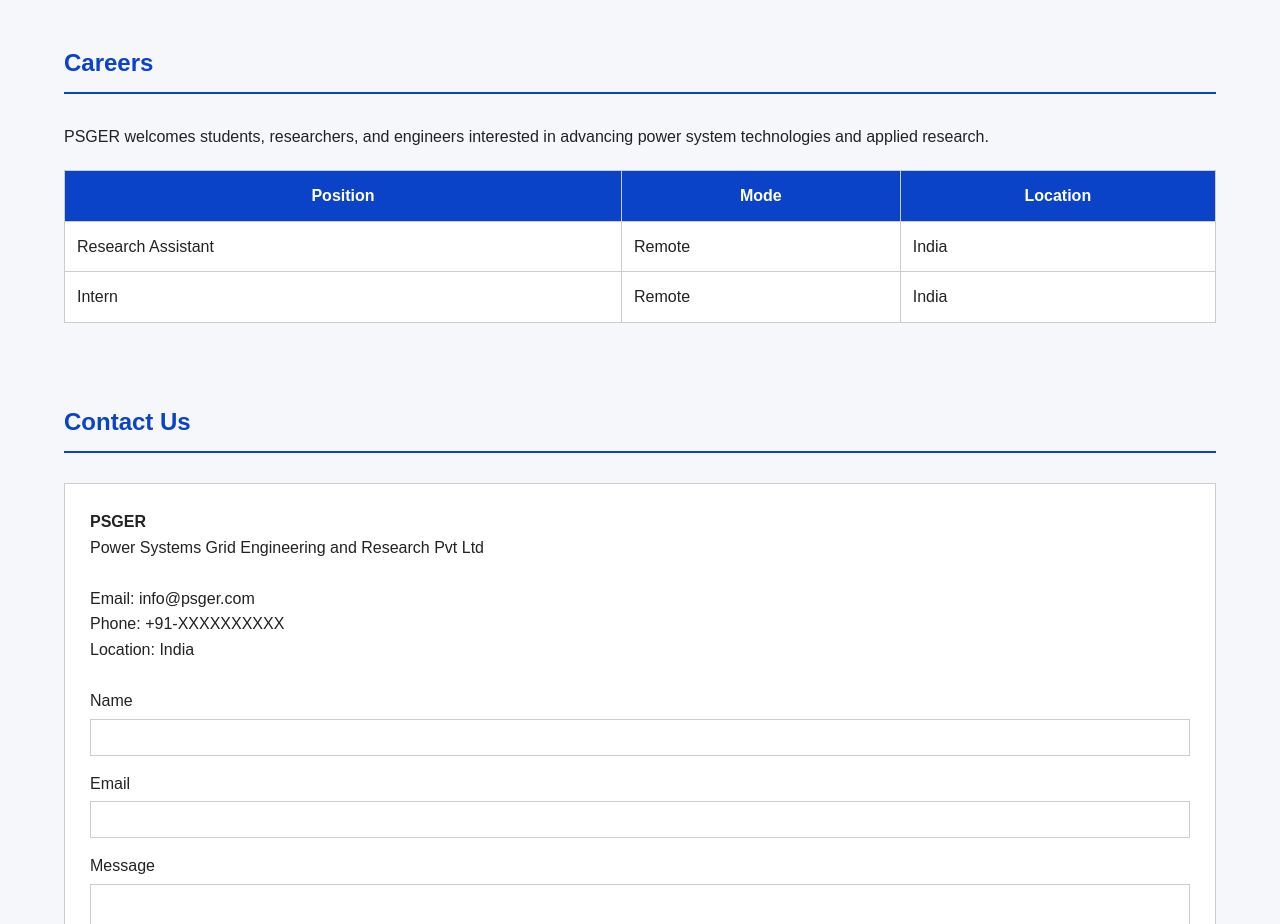
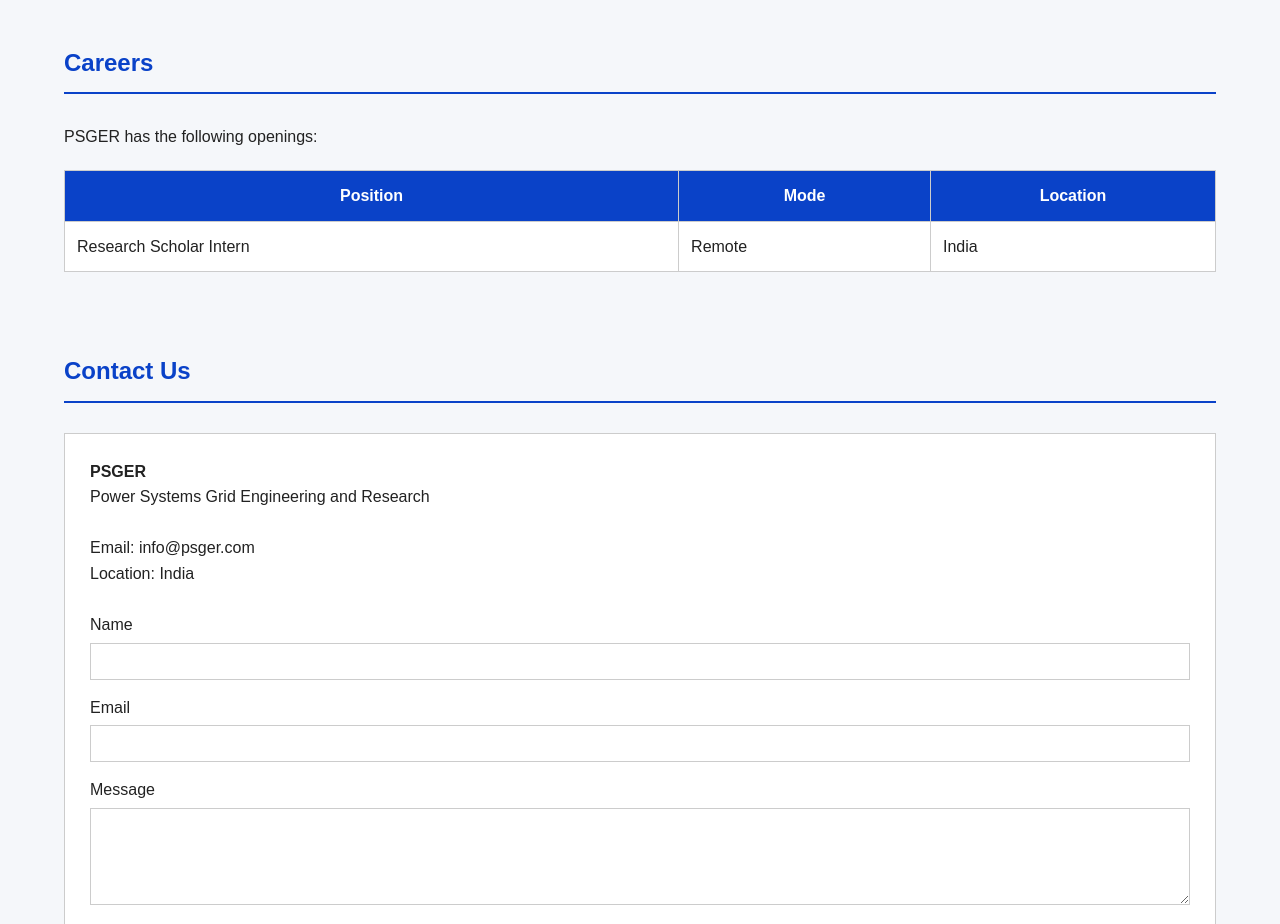
Before and after one commit to pspower-psger/homepage, a plain HTML site: page index.html in a window 1280 px wide. Shown: the part 840-1764 px from the top of the page. Drawn offline with Linux system fonts and the light colour scheme.

Commit message:
Update index.html

```diff
--- a/index.html
+++ b/index.html
@@ -315,8 +315,7 @@
         <h2 class="section-title">Careers</h2>
 
         <p style="margin-bottom:20px;">
-            PSGER welcomes students, researchers, and engineers interested
-            in advancing power system technologies and applied research.
+            PSGER has the following openings:
         </p>
 
         <table>
@@ -327,13 +326,7 @@
             </tr>
 
             <tr>
-                <td>Research Assistant</td>
-                <td>Remote</td>
-                <td>India</td>
-            </tr>
-
-            <tr>
-                <td>Intern</td>
+                <td>Research Scholar Intern</td>
                 <td>Remote</td>
                 <td>India</td>
             </tr>
@@ -352,12 +345,11 @@
         <div class="contact-box">
 
             <p><strong>PSGER</strong></p>
-            <p>Power Systems Grid Engineering and Research Pvt Ltd</p>
+            <p>Power Systems Grid Engineering and Research</p>
 
             <br>
 
             <p>Email: info@psger.com</p>
-            <p>Phone: +91-XXXXXXXXXX</p>
             <p>Location: India</p>
 
             <br>
```
